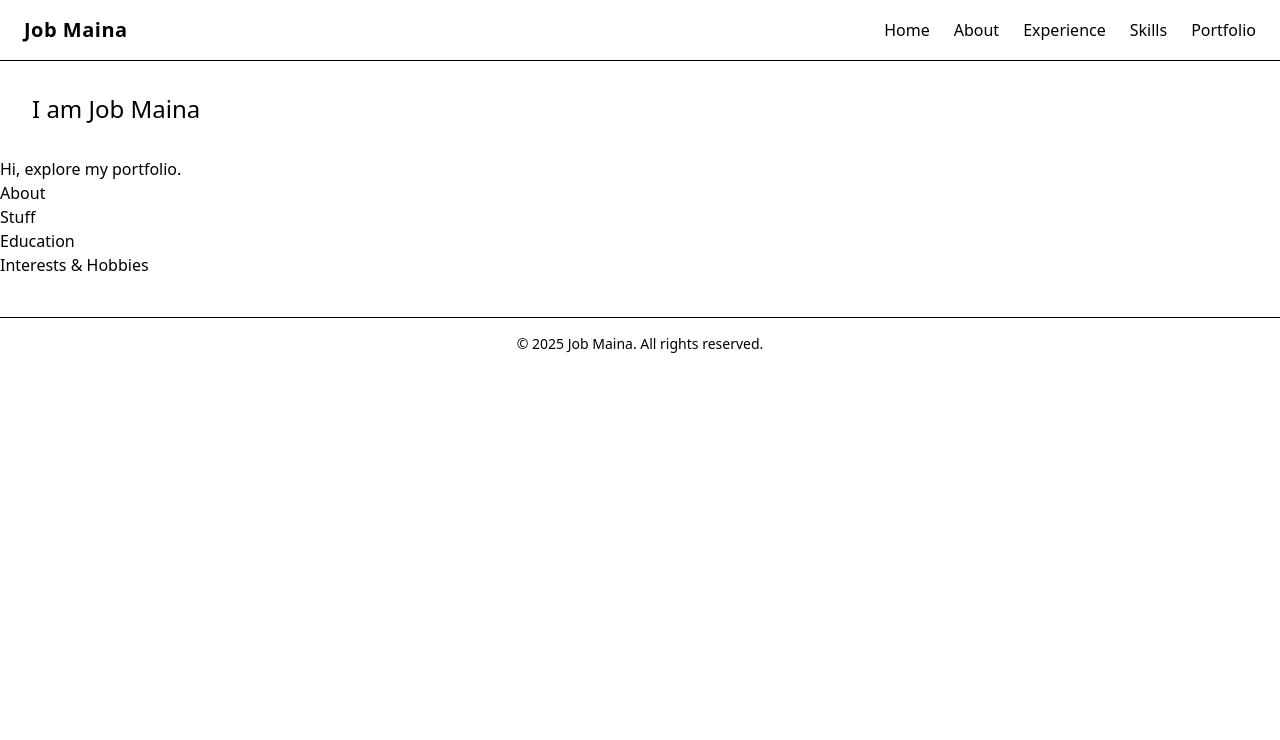
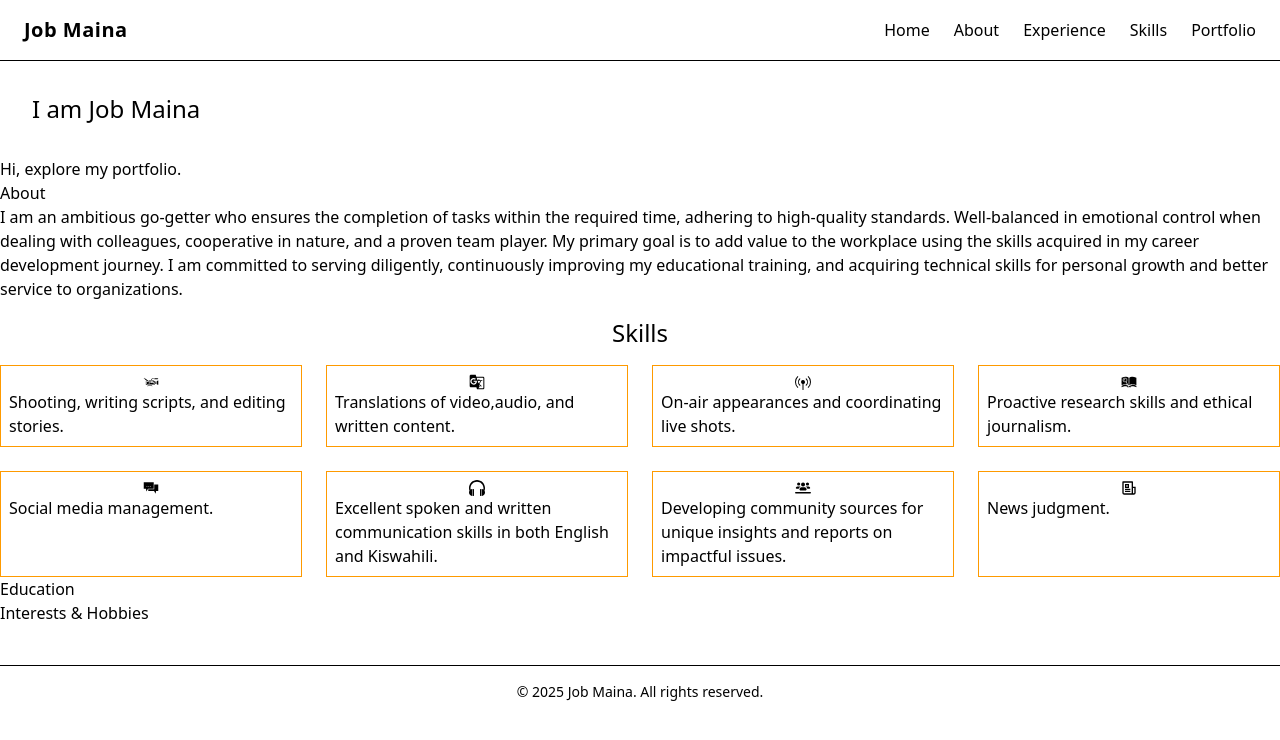
Before and after one commit to josephmangara/job-maina, a React (Vite) app: page / in a window 1280 px wide. Shown: the top 740 px of the page. Built offline with nearby package versions, Linux system fonts and the light colour scheme.

Commit message:
Skills info

```diff
--- a/index.html
+++ b/index.html
@@ -2,7 +2,7 @@
 <html lang="en">
   <head>
     <meta charset="UTF-8" />
-    <link rel="icon" type="image/svg+xml" href="/vite.svg" />
+    <!-- <link rel="icon" type="image/svg+xml" href="/vite.svg" /> -->
     <meta name="viewport" content="width=device-width, initial-scale=1.0" />
     <title>Job Maina Portfolio</title>
   </head>
--- a/src/body/Home.jsx
+++ b/src/body/Home.jsx
@@ -14,7 +14,7 @@ function Home() {
 
       <section>
         <h2>About</h2>
-        <p>Stuff</p>
+        <p>I am an ambitious go-getter who ensures the completion of tasks within the required time, adhering to high-quality standards. Well-balanced in emotional control when dealing with colleagues, cooperative in nature, and a proven team player. My primary goal is to add value to the workplace using the skills acquired in my career development journey. I am committed to serving diligently, continuously improving my educational training, and acquiring technical skills for personal growth and better service to organizations.</p>
       </section>
 
       <Skills />
--- a/src/body/Skills.jsx
+++ b/src/body/Skills.jsx
@@ -1,11 +1,85 @@
+import { GiVideoCamera } from "react-icons/gi";
+import { ImHeadphones } from "react-icons/im";
+import { MdGTranslate } from "react-icons/md";
+import { BsBroadcastPin } from "react-icons/bs";
+import { GiArchiveResearch } from "react-icons/gi";
+import { FaUsersLine } from "react-icons/fa6";
+import { GiTalk } from "react-icons/gi";
+import { RiNewspaperLine } from "react-icons/ri";
 
 
 function Skills() {
 
   return (
-    <>
-    </>
-)
+    <div className="container mx-auto">
+      <h2 className="text-xl md:text-2xl text-center p-4">Skills</h2>
+      <div className="grid grid-cols-1 md:grid-cols-2 lg:grid-cols-4 gap-4 md:gap-6">
+        <div className="border border-amber-500 p-2">
+          {/* <img src="" alt="" /> */}
+          <div className="flex justify-center">
+            <GiVideoCamera />
+          </div>
+          <p>Shooting, writing scripts, and editing stories.</p>
+        </div>
+
+        <div className="border border-amber-500 p-2">
+          {/* <img src="" alt="" /> */}
+          <div className="flex justify-center">
+            <MdGTranslate />
+          </div>
+          <p>Translations of video,audio, and written content.</p>
+        </div>
+
+        <div className="border border-amber-500 p-2">
+          {/* <img src="" alt="" /> */}
+          <div className="flex justify-center">
+            <BsBroadcastPin />
+          </div>
+          <p>On-air appearances and coordinating live shots.</p>
+        </div>
+
+        <div className="border border-amber-500 p-2">
+          {/* <img src="" alt="" /> */}
+          <div className="flex justify-center">
+            <GiArchiveResearch />
+          </div>
+          <p>Proactive research skills and ethical journalism.</p>
+        </div>
+
+        <div className="border border-amber-500 p-2">
+          {/* <img src="" alt="" /> */}
+          <div className="flex justify-center">
+            <GiTalk />
+          </div>
+          <p>Social media management.</p>
+        </div>
+
+        <div className="border border-amber-500 p-2">
+          {/* <img src="" alt="" /> */}
+          <div className="flex justify-center">
+            <ImHeadphones />
+          </div>
+          <p>Excellent spoken and written communication skills in both English and Kiswahili.</p>
+        </div>
+
+        <div className="border border-amber-500 p-2">
+          {/* <img src="" alt="" /> */}
+          <div className="flex justify-center">
+            <FaUsersLine />
+          </div>
+          <p>Developing community sources for unique insights and reports on impactful issues.</p>
+        </div>
+
+        <div className="border border-amber-500 p-2">
+          {/* <img src="" alt="" /> */}
+          <div className="flex justify-center">
+            <RiNewspaperLine />
+          </div>
+          <p>News judgment.</p>
+        </div>
+      </div>
+    </div>
+  )
 }
 
 export default Skills;
```
